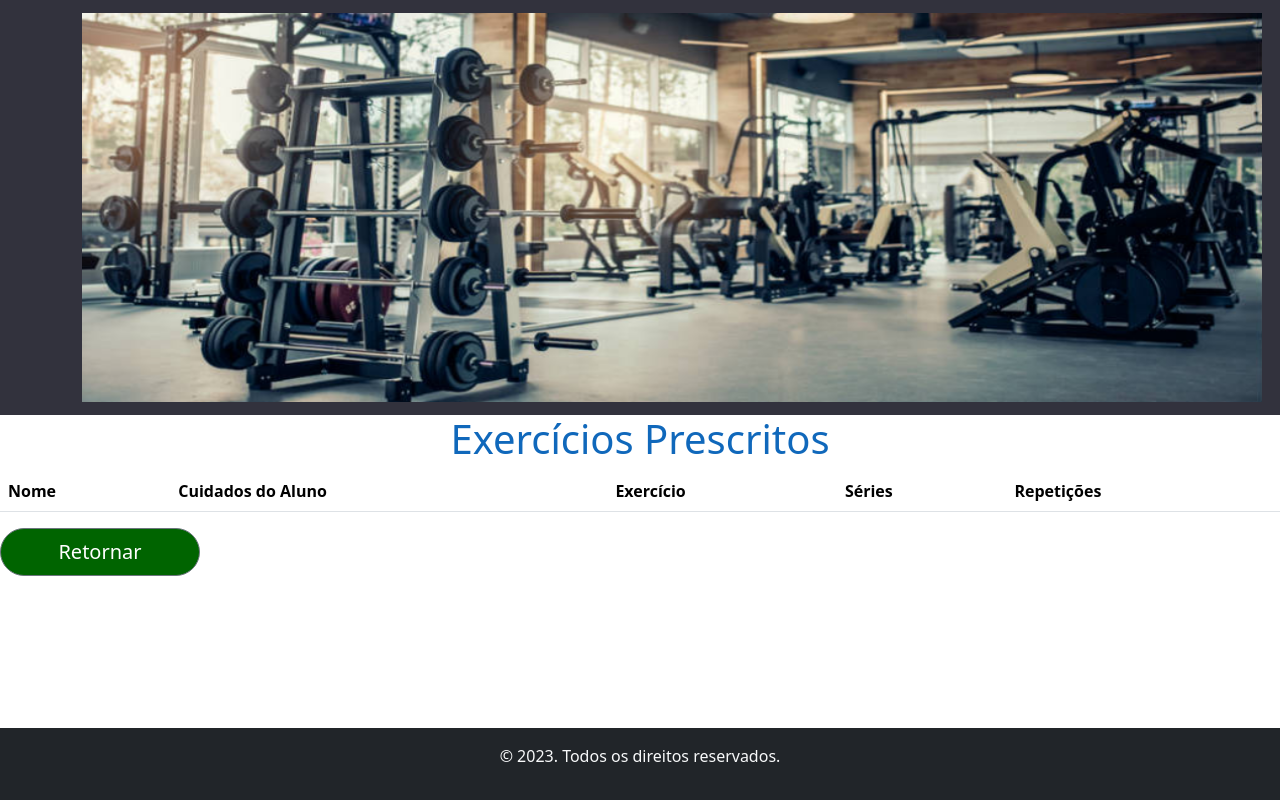
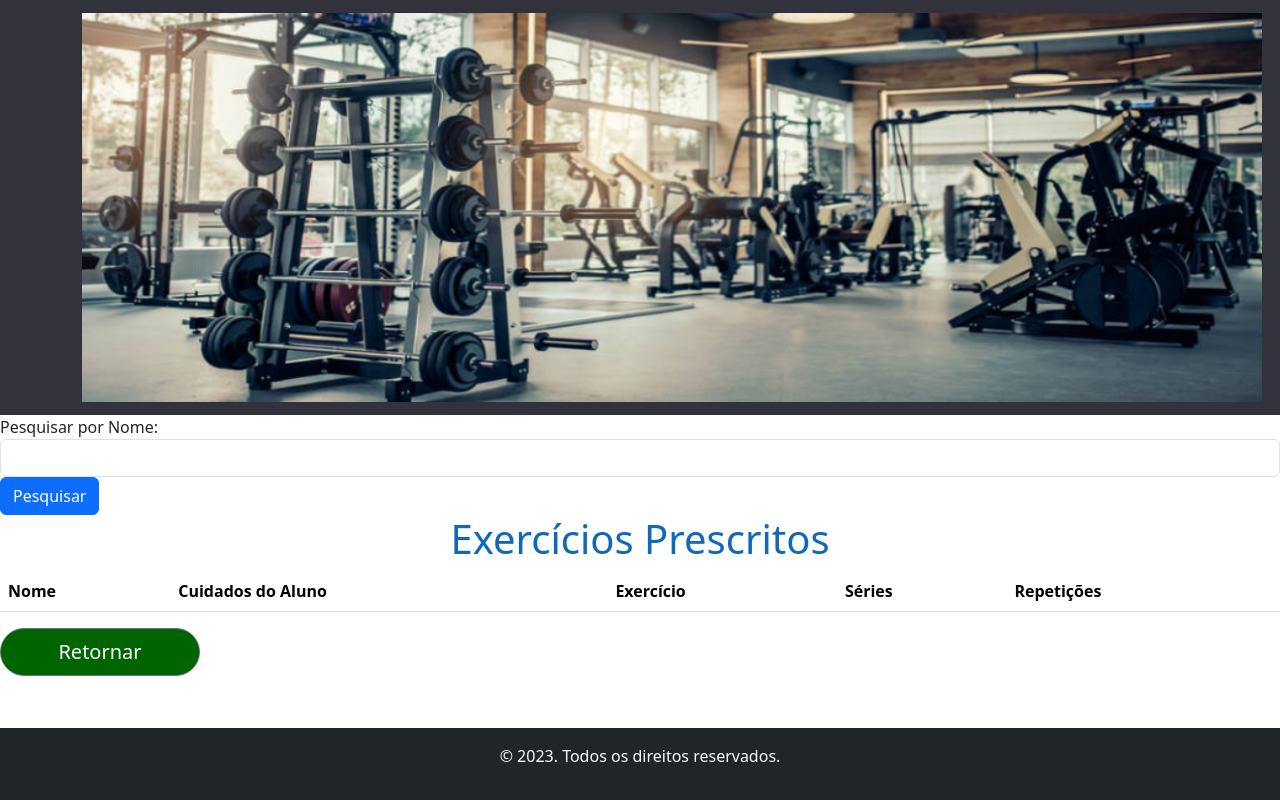
Before and after one commit to MZatara/projetointegradorprescricao, a plain HTML site: page alunos.html in a window 1280 px wide. Drawn offline with nearby package versions, Linux system fonts and the light colour scheme; no server answers.

Commit message:
new barra de pesquisa

```diff
--- a/alunos.html
+++ b/alunos.html
@@ -1,11 +1,13 @@
 <!DOCTYPE html>
 <html lang="en">
+
 <head>
     <meta charset="UTF-8">
     <meta name="viewport" content="width=device-width, initial-scale=1.0">
     <title>Programa de Prescrição</title>
     <link href="bootstrap/css/bootstrap.min.css" rel="stylesheet">
 </head>
+
 <body>
     <nav class="navbar navbar-expand-lg navbar-light" style="background-color: rgb(50, 50, 61);">
         <div class="container">
@@ -14,6 +16,13 @@
             </div>
         </div>
     </nav>
+
+    <div class="form-group">
+        <label for="nomePesquisa">Pesquisar por Nome:</label>
+        <input type="text" class="form-control" id="nomePesquisa">
+    </div>
+    <button class="btn btn-primary" onclick="filtrarAlunos()">Pesquisar</button>
+
 
     <h1 style="margin-top: 0%; text-align: center; color: rgb(16, 104, 187);">Exercícios Prescritos</h1>
     <table class="table">
@@ -36,7 +45,9 @@
         </div>
     </footer>
 
-                        <script src="https://code.jquery.com/jquery-3.6.0.min.js" integrity="sha384-pzjw8f+ua1fE3gvYpjewTOz5f5b6gjso2OQFrWV3fDk5UIUeCwva6nGkMbFIDZfa" crossorigin="anonymous"></script>
+    <script src="https://code.jquery.com/jquery-3.6.0.min.js"
+        integrity="sha384-pzjw8f+ua1fE3gvYpjewTOz5f5b6gjso2OQFrWV3fDk5UIUeCwva6nGkMbFIDZfa"
+        crossorigin="anonymous"></script>
     <script src="https://cdn.jsdelivr.net/npm/axios/dist/axios.min.js"></script>
 
     <script>
@@ -63,6 +74,36 @@
         }
         window.addEventListener('load', carregarAlunos);
     </script>
+    <script>
+
+        function filtrarAlunos() {
+            const nomePesquisa = document.getElementById('nomePesquisa').value.toLowerCase();
+            axios.get('http://localhost:3000/alunos')
+                .then(function (response) {
+                    const tabelaAlunos = document.getElementById('tabela-alunos');
+                    tabelaAlunos.innerHTML = '';
+
+                    response.data.forEach(function (aluno) {
+                        const nomeAluno = aluno.nomeAluno.toLowerCase();
+                        if (nomeAluno.includes(nomePesquisa)) {
+                            const newRow = tabelaAlunos.insertRow();
+                            newRow.innerHTML = `
+                            <td>${aluno.nomeAluno}</td>
+                            <td>${aluno.exercicio}</td>
+                            <td>${aluno.cuidadosAluno}</td>
+                            <td>${aluno.series}</td>
+                            <td>${aluno.repeticoes}</td>
+                        `;
+                        }
+                    });
+                })
+                .catch(function (error) {
+                    console.error('Erro ao carregar dados:', error);
+                });
+        }
+    </script>
+
+
 
 </body>
 
```
Lines whose indentation alone changed are shown as unchanged.
